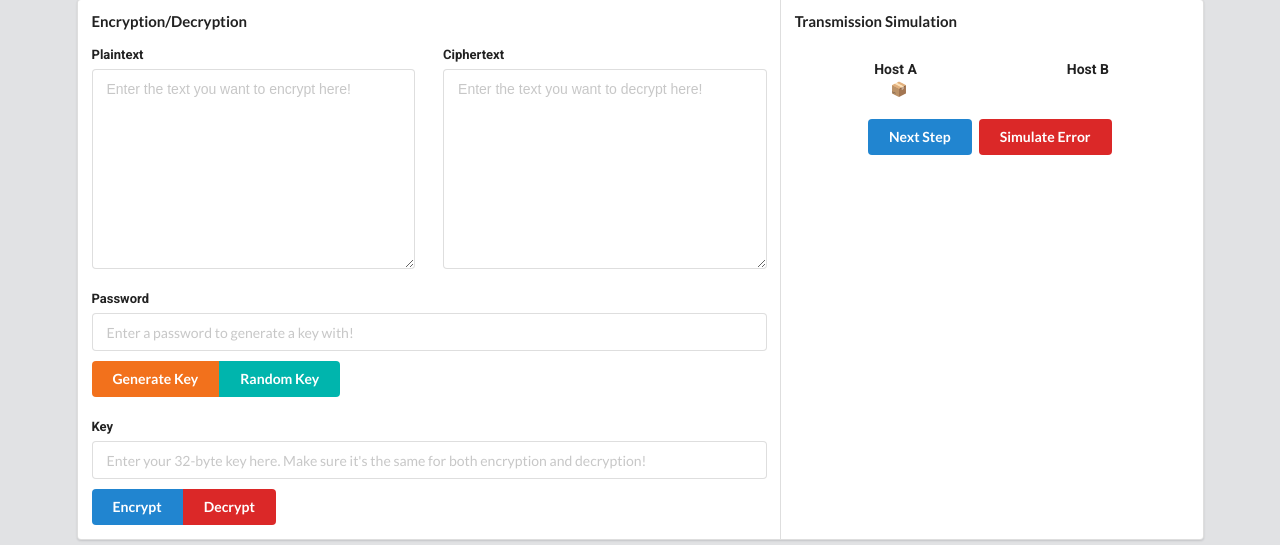
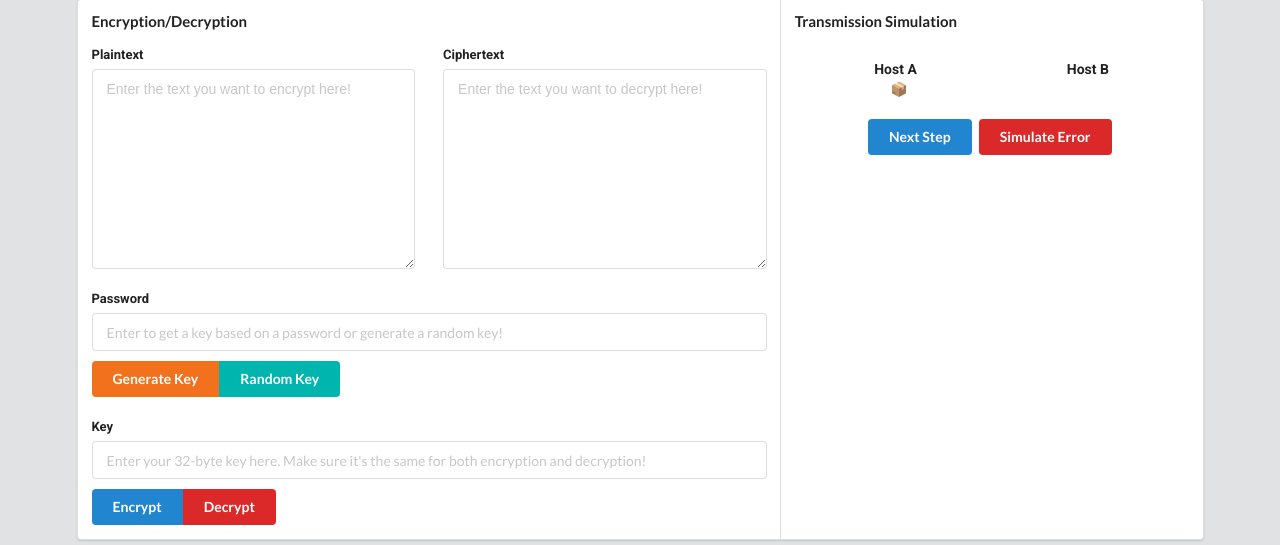
Before and after one commit to alessfd/symmcryption, a Flask app: page / in a window 1280 px wide. Shown: the part 91-636 px from the top of the page. Run offline with Flask 3, Linux system fonts and the light colour scheme; some web fonts are replaced.

Commit message:
text edit

```diff
--- a/templates/index.html
+++ b/templates/index.html
@@ -57,7 +57,7 @@
                 <div class="ui form" style="margin-top: 20px;">
                     <div class="field">
                         <label for="password">Password</label>
-                        <input type="text" id="password" placeholder="Enter a password to generate a key with!">
+                        <input type="text" id="password" placeholder="Enter to get a key based on a password or generate a random key!">
                     </div>
                 </div>
                 <div class="ui buttons" style="margin-top: 10px;">
```
